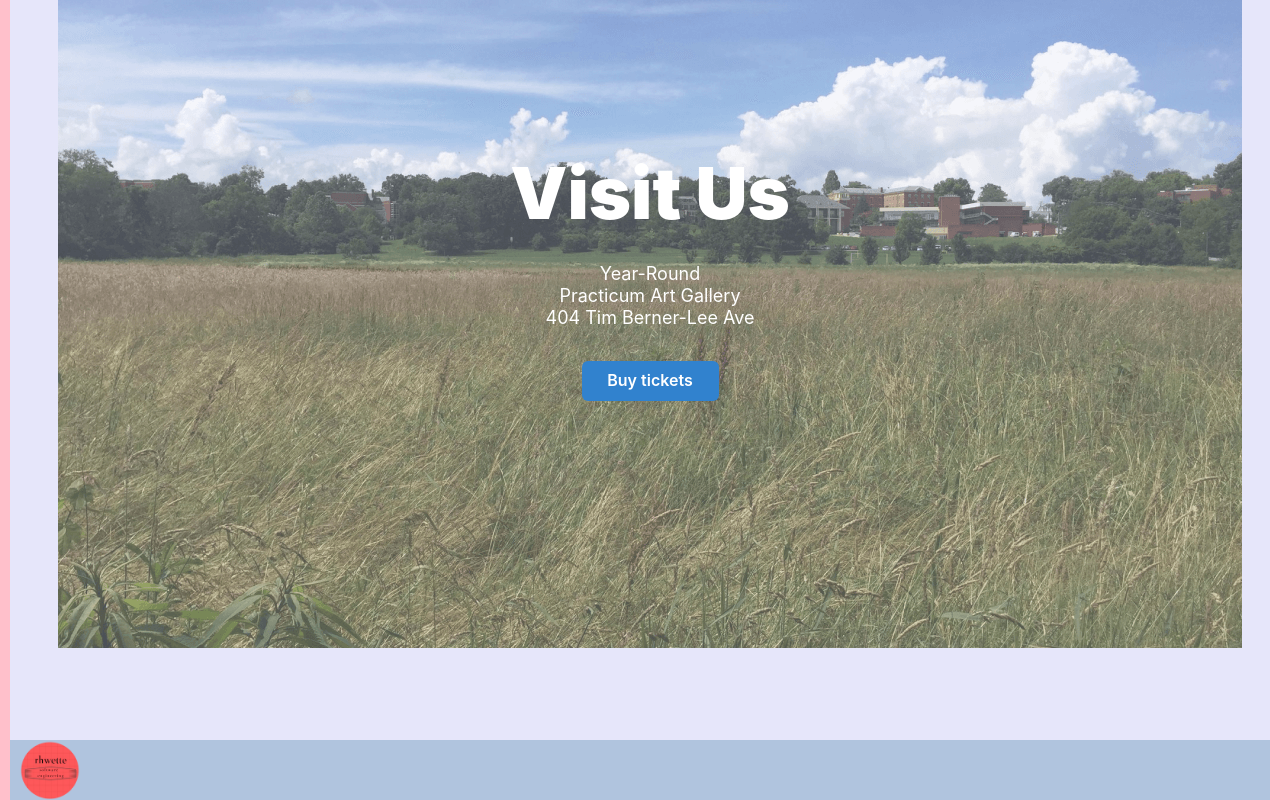
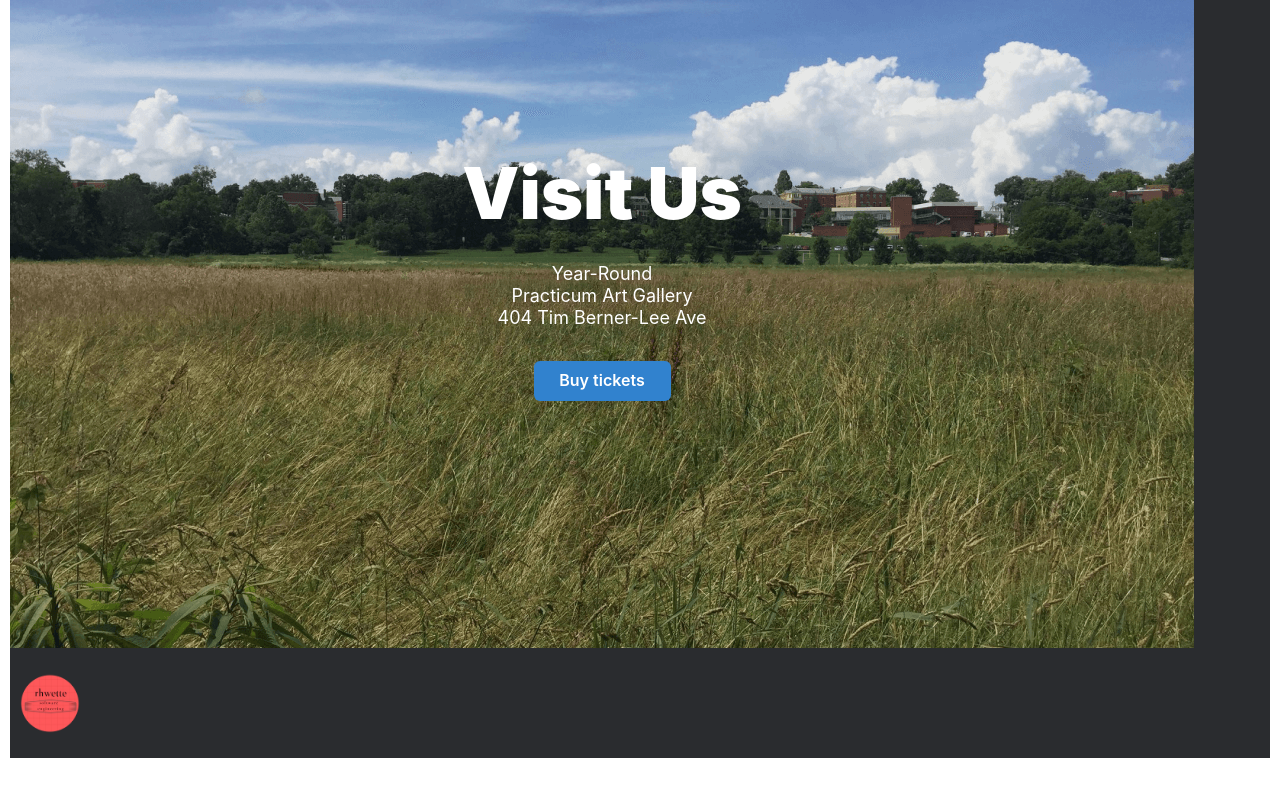
Before and after one commit to rhwette/portland-to-portland, a React (Create React App) app: page / in a window 1280 px wide. Shown: the part 6634-7434 px from the top of the page. After the commit the page ends 7392 px from the top, so only its background shows below. Built offline with nearby package versions, Linux system fonts and the light colour scheme.

Commit message:
Visit and Footer Component complete

```diff
--- a/package.json
+++ b/package.json
@@ -2,6 +2,7 @@
   "name": "portland-to-portland",
   "version": "0.1.0",
   "private": "false",
+  "homepage": "https://rhwette.github.io/portland-to-portland",
   "dependencies": {
     "@chakra-ui/react": "^2.6.1",
     "@emotion/react": "^11.10.8",
--- a/src/App.css
+++ b/src/App.css
@@ -1,5 +1,5 @@
 .container {
     max-width: 1280px;
     margin: 0 auto;
-    background-color: pink;
+    background-color: #fff;
 }
--- a/src/App.js
+++ b/src/App.js
@@ -31,11 +31,11 @@ function App() {
             <Locations />
           </GridItem>
 
-          <GridItem area="visit" bg="lavender">
+          <GridItem area="visit" bg="#2A2C2F">
             <Visit />
           </GridItem>
 
-          <GridItem area="footer" bg="lightsteelblue">
+          <GridItem area="footer" bg="#2A2C2F">
             <Footer />
           </GridItem>
         </Grid>
--- a/src/components/Footer/Footer.css
+++ b/src/components/Footer/Footer.css
@@ -0,0 +1,4 @@
+.footer {
+margin-bottom: 25px;
+
+}
--- a/src/components/Footer/Footer.js
+++ b/src/components/Footer/Footer.js
@@ -1,10 +1,16 @@
 import { Flex, Image } from '@chakra-ui/react';
-import headerImage from '../../assets/images/logo.png';
+import footerImage from '../../assets/images/logo.png';
+import './Footer.css';
 
 const Footer = () => {
   return (
     <Flex justifyContent="left" alignItems={'center'}>
-      <Image src={headerImage} boxSize="60px" marginLeft={'10px'} />
+      <Image
+        className="footer"
+        src={footerImage}
+        boxSize="60px"
+        marginLeft={'10px'}
+      />
     </Flex>
   );
 };
--- a/src/components/Visit/Visit.css
+++ b/src/components/Visit/Visit.css
@@ -2,21 +2,12 @@
 
 .visit_image {
     width: 100%;
-    /*change max width to 1184*/
-    /* max-width: 1280px; */
-    /* and add m-l m-r = 48px */
     background-size: cover;
     max-width: 92.5vw;
-    /* min-width: 664px; */
-    /* remove margins l and r */
-    margin-left: 3.75vw;
-    margin-right: 3.75vw;
-    /* min-height: 740px; */
-    /* min-height: 96.3554vw; */
     min-height: 57.8125vw;
     position: relative;
     margin-top: 92px;
-    margin-bottom: 92px;
+    margin-bottom: 25px;
     display: flex;
     flex-direction: column;
     align-items: center;
@@ -32,7 +23,7 @@
     background-size: cover;
     background-position: center center;
     background-repeat: none;
-    opacity: .7;
+    opacity: .9;
     position: absolute;
     top:0;
     bottom:0;
@@ -43,23 +34,18 @@
   }
 
   .visit_image:hover::before {
-    opacity: .2;
+    opacity: .6;
     }
 
 
 
   .visit_textLarge {
     width: 100%;
-    /* max-width: 656px; */
     max-width: 51.25vw;
-    /* margin-top: 243px; */
     margin: 0;
     margin-bottom: 32px;
-    /* padding-bottom: 32px; */
     font-family: 'Inter', Arial, sans-serif;
-    /* font-size: 72px; */
     font-size: 5.625vw;
-    /* line-height: 76px; */
     line-height: 5.9375vw;
     font-weight: 900;
     text-align: center;
--- a/src/components/Visit/Visit.js
+++ b/src/components/Visit/Visit.js
@@ -1,19 +1,13 @@
 import { Box, Text, Button } from '@chakra-ui/react';
-// import visitImage from '../../assets/images/Visit-Us.png';
 import './Visit.css';
 
 const Visit = () => {
   return (
     <Box className="visit_image">
       <Text className="visit_textLarge">Visit Us</Text>
-      {/* <Text className="visit_textSmall">
-        Year-round Practicum&nbsp;Art&nbsp;Gallery
-        404&nbsp;Tim&nbsp;Berners-Lee&nbsp;Ave
-      </Text> */}
       <Text className="visit_textSmall">Year-Round</Text>
       <Text className="visit_textSmall">Practicum Art Gallery</Text>
       <Text className="visit_textSmall">404 Tim Berner-Lee Ave</Text>
-      {/* <Image src={visitImage} boxSize="60px" marginLeft={'10px'} /> */}
       <Button
         className="visit_button"
         colorScheme="blue"
```
